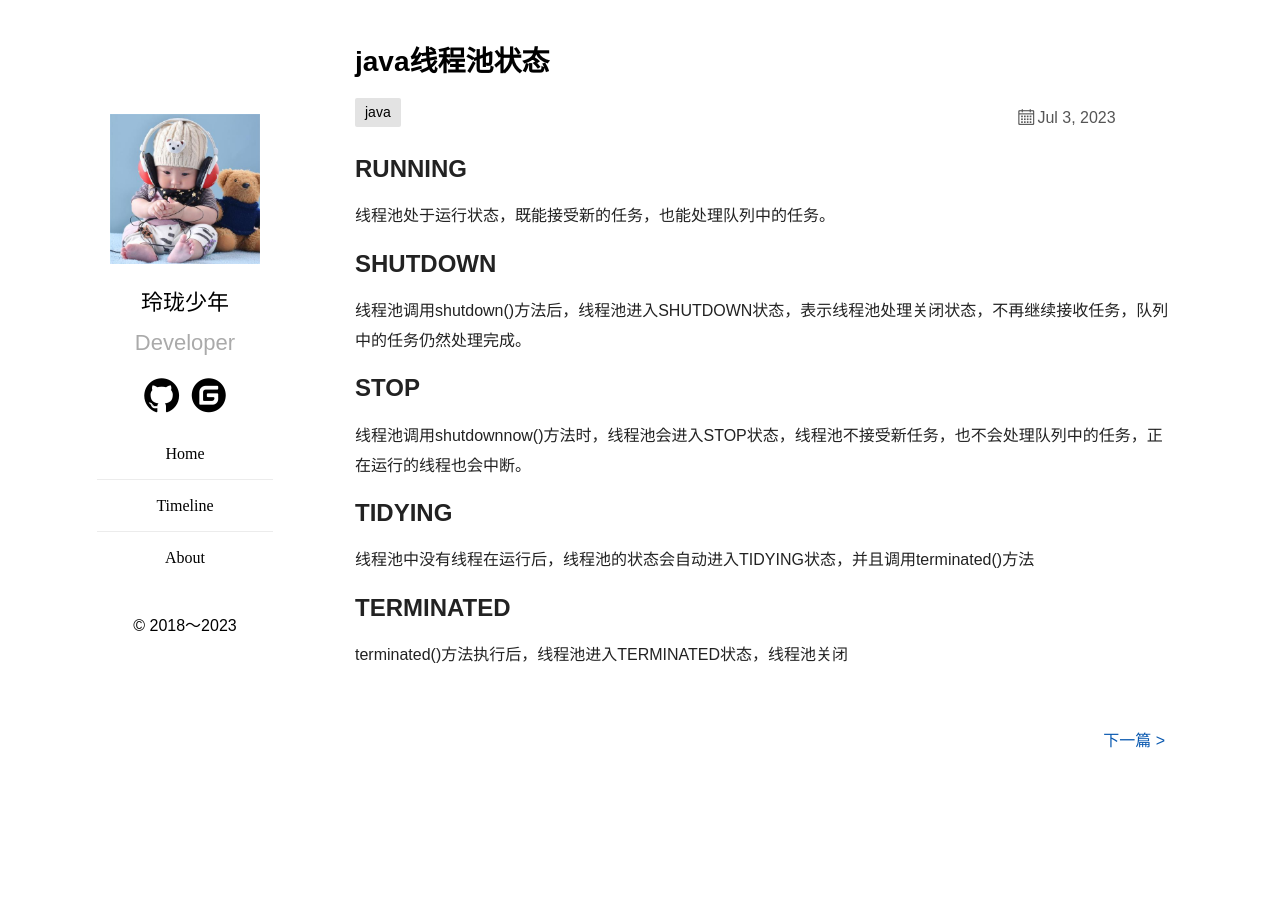
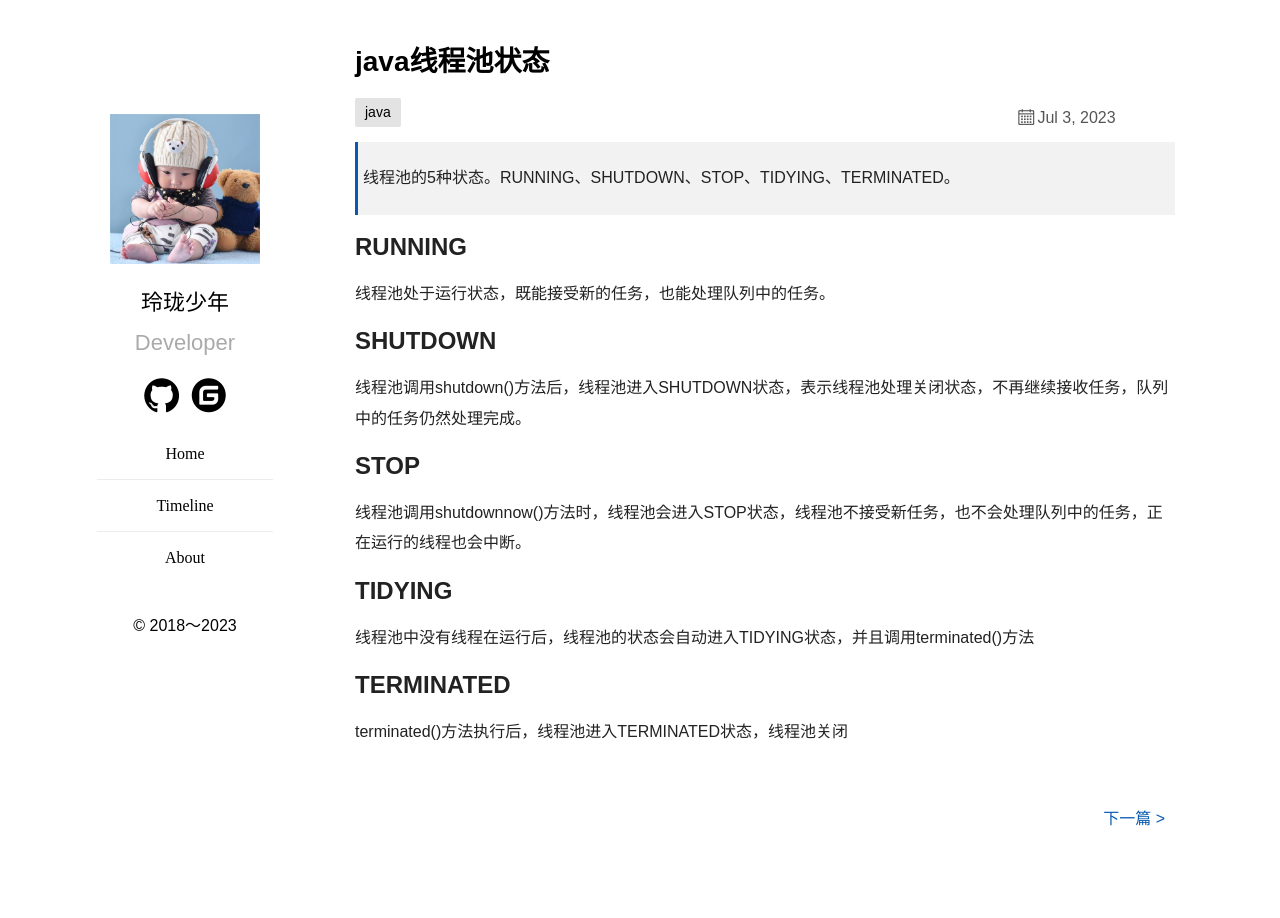
Before and after one commit to auaa/auaa.github.io, a Jekyll site: the page built from _posts/java/2023-07-03-thread-pool-state.md, in a window 1280 px wide. Built offline with Jekyll 4.4.1, drawn with Linux system fonts in a browser that asks for light colours; some web fonts are replaced; comment, search, counter and statistics services are not loaded.

Commit message:
Update 2023-07-03-thread-pool-state.md

```diff
--- a/_posts/java/2023-07-03-thread-pool-state.md
+++ b/_posts/java/2023-07-03-thread-pool-state.md
@@ -7,6 +7,8 @@ published: true
 location: 义乌 西何三区
 feature:
 ---
+
+> 线程池的5种状态。RUNNING、SHUTDOWN、STOP、TIDYING、TERMINATED。
 
 ## RUNNING
 
```
